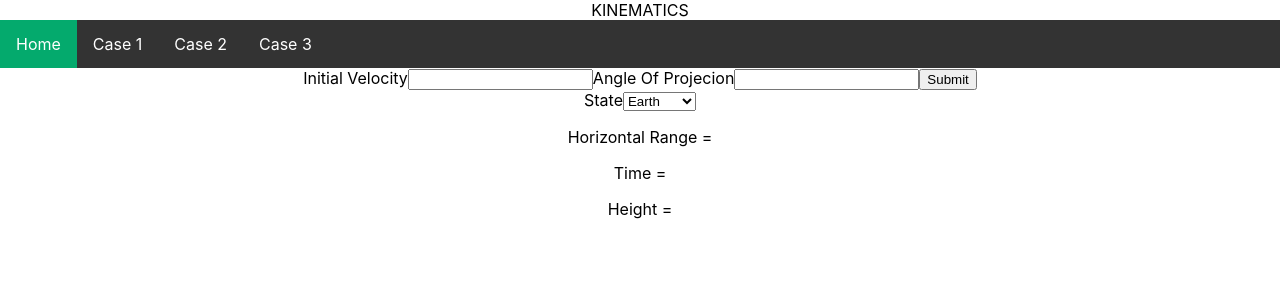
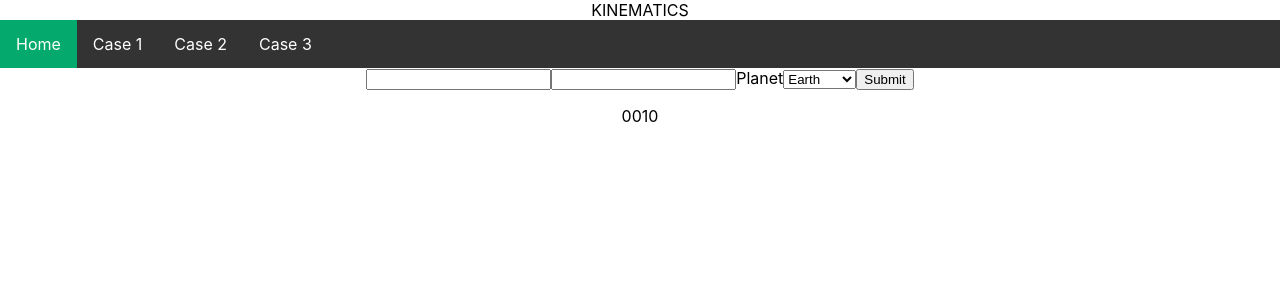
Before and after one commit to Prafyl/Kinematics, a React (Create React App) app: page / in a window 1280 px wide. Shown: the top 300 px of the page. Built offline with nearby package versions, Linux system fonts and the light colour scheme.

Commit message:
made it a bit proudful

```diff
--- a/src/Components/Cases/Case1/CaseOne.js
+++ b/src/Components/Cases/Case1/CaseOne.js
@@ -1,59 +1,8 @@
 import React, { useState } from "react";
+
+import Form from "./Form";
+
 const Case1 = () => {
-  const [initialVelocity, setInitialVelocity] = useState(0);
-  const [angle, setAngle] = useState(0);
-  const [answer, setAnswer] = useState({});
-  const formSubmitHandler = (event) => {
-    event.preventDefault();
-    setAnswer({
-      range: (initialVelocity * initialVelocity * Math.sin(angle * 2)) / 10,
-      time: (2 * initialVelocity * Math.sin(2 * angle)) / 10,
-      height:
-        (initialVelocity *
-          initialVelocity *
-          Math.sin(angle) *
-          Math.sin(angle)) /
-        10,
-    });
-  };
-  const velocityChangeHandler = (event) => {
-    setInitialVelocity(+event.target.value);
-  };
-  const angleChangeHandler = (event) => {
-    const angleDegree = +event.target.value * (Math.PI / 180);
-    setAngle(angleDegree);
-  };
-  return (
-    <div>
-      <form onSubmit={formSubmitHandler}>
-        <label htmlFor="#velocity">Initial Velocity</label>
-        <input
-          id="velocity"
-          type="number"
-          onChange={velocityChangeHandler}
-        ></input>
-        <label>Angle Of Projecion</label>
-        <input id="angle" type="number" onChange={angleChangeHandler}></input>
-        <button type="submit">Submit</button>
-        <div>
-          <label htmlFor="inputState">State</label>
-          <select id="inputState">
-            <option defaultValue>Earth</option>
-            <option>Mercury</option>
-            <option>Venus</option>
-            <option>Mars</option>
-            <option>Jupiter</option>
-            <option>Saturn</option>
-            <option>Uranus</option>
-            <option>Neptune</option>
-            <option>Pluto</option>
-          </select>
-        </div>
-      </form>
-      <p> Horizontal Range = {answer.range}</p>
-      <p> Time = {answer.time}</p>
-      <p> Height = {answer.height}</p>
-    </div>
-  );
+  return <Form />;
 };
 export default Case1;
--- /dev/null
+++ b/src/Components/Cases/Case1/Form.js
@@ -0,0 +1,83 @@
+import React, { useState, useReducer } from "react";
+
+import gravityFinder from "./PlanetChecker";
+import Input from "../../Ui/Input";
+
+const reducerFunction = (state, action) => {
+  switch (action.type) {
+    case "velocity":
+      return {
+        velocity: action.velocity,
+        angle: state.angle,
+        gravity: state.gravity,
+      };
+    case "angle":
+      return {
+        velocity: state.velocity,
+        angle: action.angle,
+        gravity: state.gravity,
+      };
+    case "gravity":
+      return {
+        velocity: state.velocity,
+        angle: state.angle,
+        gravity: action.gravity,
+      };
+  }
+};
+
+const Form = (props) => {
+  const [inputData, dispatchInputData] = useReducer(reducerFunction, {
+    velocity: 0,
+    angle: 0,
+    gravity: 10,
+  });
+
+  const velocityChangeHandler = (event) => {
+    dispatchInputData({
+      type: "velocity",
+      velocity: +event.target.value,
+    });
+  };
+  const angleChangeHandler = (event) => {
+    dispatchInputData({
+      type: "angle",
+      angle: +event.target.value,
+    });
+  };
+  const gravityChangeHandler = (event) => {
+    dispatchInputData({
+      type: "gravity",
+      gravity: gravityFinder(event.target.value),
+    });
+  };
+  return (
+    <React.Fragment>
+      <form>
+        <Input id="velocity" onInput={velocityChangeHandler} />
+        <Input id="angle" onInput={angleChangeHandler} />
+        <label htmlFor="inputPlanet">Planet</label>
+        <select id="inputPlanet" onChange={gravityChangeHandler}>
+          <option defaultValue id="9.8">
+            Earth
+          </option>
+          <option id="3.7">Mercury</option>
+          <option id="8.87">Venus</option>
+          <option id="3.71">Mars</option>
+          <option id="24.92">Jupiter</option>
+          <option id="10.44">Saturn</option>
+          <option id="9.798">Uranus</option>
+          <option id="11.15">Neptune</option>
+          <option id="0.58">Pluto</option>
+        </select>
+        <button type="submit">Submit</button>
+      </form>
+      <p>
+        {inputData.velocity}
+        {inputData.angle}
+        {inputData.gravity}
+      </p>
+    </React.Fragment>
+  );
+};
+export default Form;
--- /dev/null
+++ b/src/Components/Cases/Case1/PlanetChecker.js
@@ -0,0 +1,25 @@
+const PlanetChecker = (value) => {
+  switch (value) {
+    case (value = "Sun"):
+      return 274;
+    case (value = "Earth"):
+      return 9.8;
+    case (value = "Mercury"):
+      return 3.7;
+    case (value = "Venus"):
+      return 8.87;
+    case (value = "Mars"):
+      return 3.71;
+    case (value = "Jupiter"):
+      return 29.92;
+    case (value = "Saturn"):
+      return 10.44;
+    case (value = "Uranus"):
+      return 8.87;
+    case (value = "Neptune"):
+      return 11.5;
+    case (value = "Pluto"):
+      return 0.58;
+  }
+};
+export default PlanetChecker;
--- a/src/Components/Ui/Input.js
+++ b/src/Components/Ui/Input.js
@@ -0,0 +1,10 @@
+import React, { Fragment } from "react";
+const Input = (props) => {
+  return (
+    <Fragment>
+      <label htmlFor={props.id}>{props.labelName}</label>
+      <input id={props.id} onChange={props.onInput}></input>
+    </Fragment>
+  );
+};
+export default Input;
```
